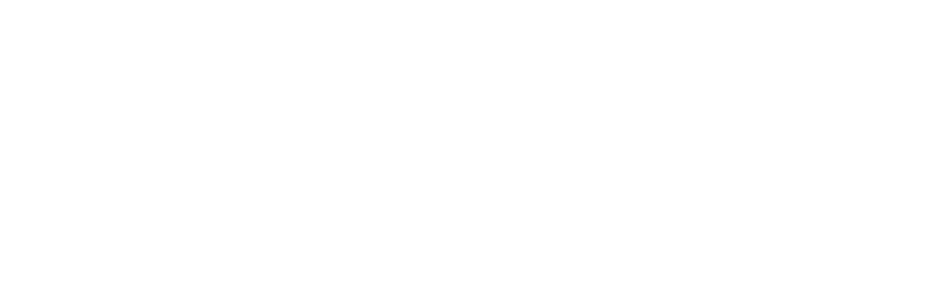
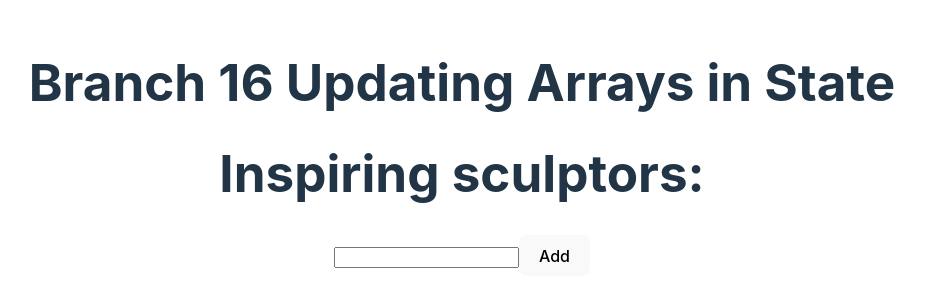
Before and after one commit to drfarh/react-things, a React (Vite) app: page / in a window 1280 px wide. Shown: the part 7547-7847 px from the top of the page, without its empty margins (210-1135 px from the left). Before the commit the page ends 7599 px from the top, so only its background shows below. Built offline with nearby package versions, Linux system fonts and the light colour scheme.

Commit message:
added Branch 16 Updating Arrays in State

```diff
--- a/src/App.jsx
+++ b/src/App.jsx
@@ -17,6 +17,7 @@
 import Counter from './Counter'
 import Counter1 from './Counter1'
 import MovingDot from './MovingDot'
+import List1 from './List1'
 
 
 
@@ -119,6 +120,12 @@
   <h1>Branch 15 Updating Objects in State</h1>
   <MovingDot />
 </div>
+
+{/* Branch 16 Updating Arrays in State*/}
+<div>
+  <h1>Branch 16 Updating Arrays in State</h1>
+  <List1 />
+</div>
     </>
   )
 }
--- /dev/null
+++ b/src/List1.jsx
@@ -0,0 +1,30 @@
+
+import { useState } from 'react';
+
+let nextId = 0;
+
+export default function List1() {
+  const [name, setName] = useState('');
+  const [artists, setArtists] = useState([]);
+
+  return (
+    <>
+      <h1>Inspiring sculptors:</h1>
+      <input
+        value={name}
+        onChange={e => setName(e.target.value)}
+      />
+      <button onClick={() => {
+        setArtists([
+          ...artists,
+          { id: nextId++, name: name }
+        ]);
+      }}>Add</button>
+      <ul>
+        {artists.map(artist => (
+          <li key={artist.id}>{artist.name}</li>
+        ))}
+      </ul>
+    </>
+  );
+}
```
